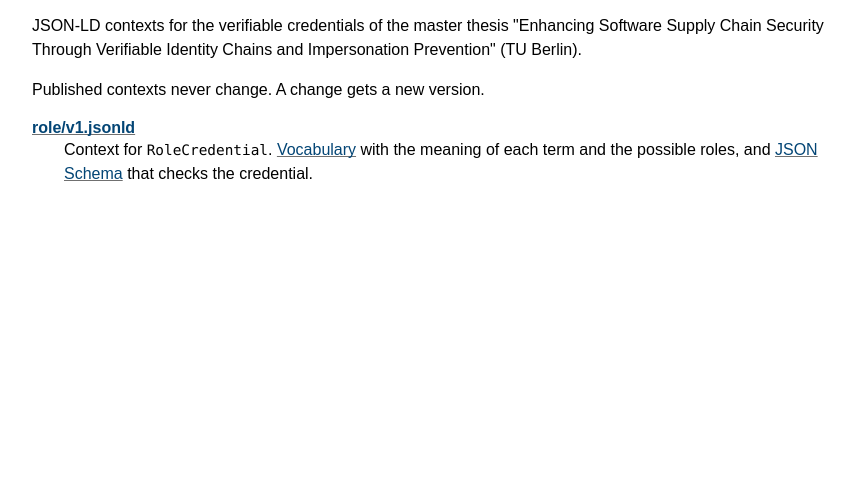
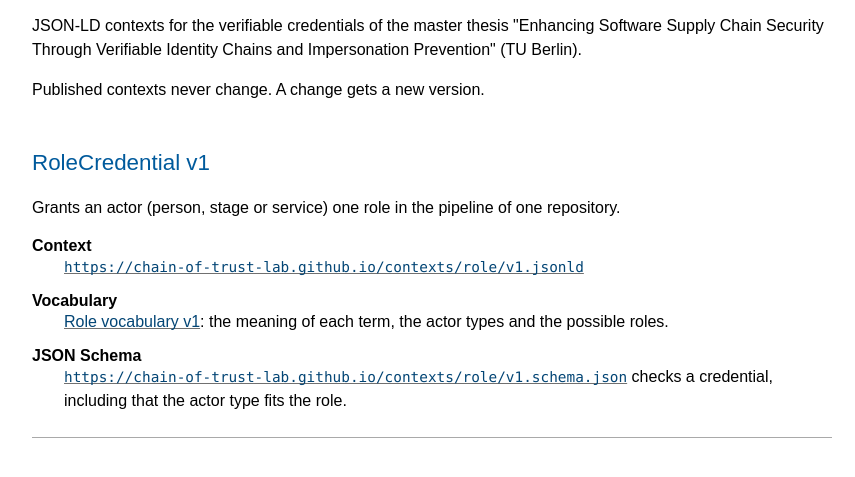
Before and after one commit to chain-of-trust-lab/contexts, a plain HTML site: page index.html in a window 1280 px wide. Shown: the part 71-548 px from the top of the page, without its empty margins (208-1063 px from the left). Drawn offline with Linux system fonts and the light colour scheme.

Commit message:
Lay out the index like the vocabulary page
Each credential gets its own section with the full URLs of its
context, vocabulary and JSON Schema.

Co-Authored-By: Claude Opus 5.5 <noreply@anthropic.com>

```diff
--- a/index.html
+++ b/index.html
@@ -11,10 +11,19 @@
   <p>JSON-LD contexts for the verifiable credentials of the master thesis "Enhancing Software Supply Chain Security
     Through Verifiable Identity Chains and Impersonation Prevention" (TU Berlin).</p>
   <p>Published contexts never change. A change gets a new version.</p>
-  <dl>
-    <dt><a href="role/v1.jsonld">role/v1.jsonld</a></dt>
-    <dd>Context for <code>RoleCredential</code>. <a href="role/v1">Vocabulary</a> with the meaning of each term and
-      the possible roles, and <a href="role/v1.schema.json">JSON Schema</a> that checks the credential.</dd>
-  </dl>
+  <section class="term">
+    <h2 id="role-v1">RoleCredential v1</h2>
+    <p>Grants an actor (person, stage or service) one role in the pipeline of one repository.</p>
+    <dl>
+      <dt>Context</dt>
+      <dd><a href="role/v1.jsonld"><code>https://chain-of-trust-lab.github.io/contexts/role/v1.jsonld</code></a></dd>
+      <dt>Vocabulary</dt>
+      <dd><a href="role/v1">Role vocabulary v1</a>: the meaning of each term, the actor types and the possible
+        roles.</dd>
+      <dt>JSON Schema</dt>
+      <dd><a href="role/v1.schema.json"><code>https://chain-of-trust-lab.github.io/contexts/role/v1.schema.json</code></a>
+        checks a credential, including that the actor type fits the role.</dd>
+    </dl>
+  </section>
 </body>
 </html>
```
